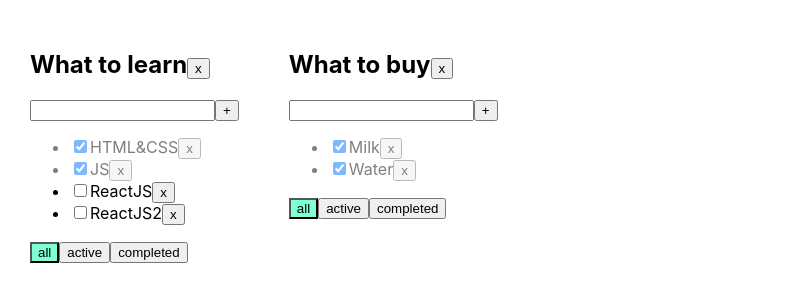
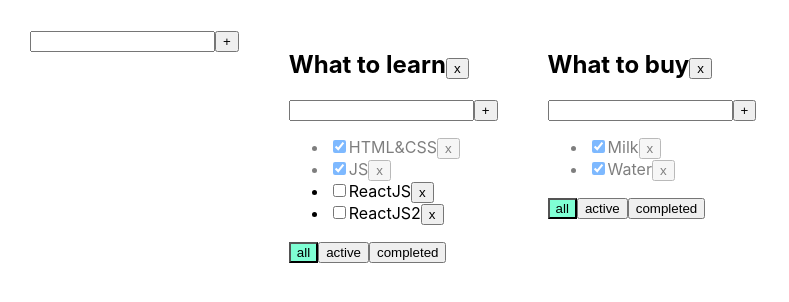
Before and after one commit to m-diana-dev/todolist-from-memory, a React (Create React App) app: page / in a window 1280 px wide. Shown: the top 302 px of the page, without its empty margins (0-789 px from the left). Built offline with nearby package versions, Linux system fonts and the light colour scheme.

Commit message:
lesson 6

```diff
--- a/src/App.tsx
+++ b/src/App.tsx
@@ -2,6 +2,7 @@ import React, {useState} from 'react';
 import './App.css';
 import {v1} from "uuid";
 import {TodoList} from "./TodoList";
+import {AddItemForm} from "./components/AddItemForm";
 
 export type FilterType = 'all' | 'active' | 'completed';
 
@@ -54,12 +55,25 @@ function App() {
         setTodoLists(todoLists.map(el => el.id === idTodoList ? {...el, filter} : el))
     }
 
+    const ChangeTaskTitle = (idTodoList: string, idTask: string, title: string) => {
+        setTasks({...tasks, [idTodoList]: tasks[idTodoList].map(el=>el.id===idTask ? {...el, title} : el)})
+    }
+
+    const ChangeTodoListTitle = (idTodoList: string, title: string) => {
+        setTodoLists(todoLists.map(el=>el.id===idTodoList ? {...el, title} : el))
+    }
     const addTask = (idTodoList: string, title: string) => {
         setTasks({...tasks, [idTodoList]: [{id: v1(), title, isDone: false}, ...tasks[idTodoList]]})
     }
 
     const ChangeTask = (idTodoList: string, idTask: string, isDone: boolean) => {
         setTasks({...tasks, [idTodoList]: tasks[idTodoList].map(el => el.id === idTask ? {...el, isDone} : el)})
+    }
+
+    const addTodoList = (title: string) => {
+        const newId = v1();
+        setTodoLists([...todoLists, {id: newId, title, filter: 'all'}])
+        setTasks({...tasks, [newId]: []})
     }
 
 
@@ -79,12 +93,15 @@ function App() {
                       DeleteTask={DeleteTask}
                       ChangeFilter={ChangeFilter}
                       addTask={addTask}
-                      ChangeTask={ChangeTask}/>
+                      ChangeTask={ChangeTask}
+                      ChangeTaskTitle={ChangeTaskTitle}
+                      ChangeTodoListTitle={ChangeTodoListTitle}/>
         )
     })
 
     return (
         <div className="App">
+            <AddItemForm addTitle={addTodoList}/>
             {todoListComponent}
         </div>
     );
--- a/src/TodoList.tsx
+++ b/src/TodoList.tsx
@@ -3,6 +3,8 @@ import './App.css';
 import {FilterType, TasksType, TaskType} from "./App";
 import {Button} from "./components/Button";
 import './App.css';
+import {AddItemForm} from "./components/AddItemForm";
+import {EditableSpan} from "./components/EditableSpan";
 
 type todoListPropsType = {
     id: string
@@ -15,11 +17,11 @@ type todoListPropsType = {
     ChangeFilter: (idTodoList: string, filter: FilterType) => void
     addTask: (idTodoList: string, title: string) => void
     ChangeTask: (idTodoList: string, idTask: string, isDone: boolean) => void
+    ChangeTaskTitle:(idTodoList: string, idTask: string, title: string)=>void
+    ChangeTodoListTitle: (idTodoList: string, title: string) => void
 }
 
 export function TodoList(props: todoListPropsType) {
-    const [inputTitle, setInputTitle] = useState('');
-    const [error, setError] = useState('');
     const OnTaskDelHandler = (idTask: string) => {
         props.DeleteTask(props.id, idTask);
     }
@@ -30,48 +32,35 @@ export function TodoList(props: todoListPropsType) {
         props.ChangeFilter(props.id, filterValue);
     }
 
-    const OnAddTaskHandler = () => {
-        if (inputTitle.trim() !== '') {
-            props.addTask(props.id, inputTitle.trim())
-            setInputTitle('');
-        } else {
-            setError('Error');
-        }
+    const OnChangeTaskHandler = (idTask: string, isDone: boolean) => {
+        props.ChangeTask(props.id, idTask, isDone);
     }
 
-
-    const OnChangeInputHandler = (e: ChangeEvent<HTMLInputElement>) => {
-        setInputTitle(e.currentTarget.value);
-        setError('');
+    const addTask = (title: string) => {
+        props.addTask(props.id, title)
     }
 
-    const onKeyDownHandler = (e: KeyboardEvent<HTMLInputElement>) => {
-        if(e.key === 'Enter'){
-            OnAddTaskHandler();
-        }
-    }
-
-    const OnChangeTaskHandler = (idTask: string, isDone: boolean) => {
-        props.ChangeTask(props.id, idTask, isDone);
+    const ChangeTodoListTitle = (title: string) => {
+        props.ChangeTodoListTitle(props.id, title)
     }
 
 
     return (
         <div>
             <h2>
-                {props.title}
+                <EditableSpan title={props.title} onChange={ChangeTodoListTitle}/>
                 <Button name={'x'} callback={OnTodoListDelHandler}/>
             </h2>
-            <input className={error ? 'error' : undefined} type="text" onChange={OnChangeInputHandler} onKeyDown={onKeyDownHandler}
-                   value={inputTitle}/>
-            <Button name={'+'} callback={OnAddTaskHandler}/>
-            {error && <div className='errorMessage'>{error}</div>}
+            <AddItemForm addTitle={addTask}/>
             <ul>
                 {props.tasks.map(el => {
+                    const ChangeTaskTitle = (title: string) => {
+                        props.ChangeTaskTitle(props.id, el.id, title)
+                    }
                     return (
                         <li key={el.id} className={el.isDone ? 'isDone' : undefined}>
                             <input type="checkbox" checked={el.isDone} onChange={(e:ChangeEvent<HTMLInputElement>) => OnChangeTaskHandler(el.id, e.currentTarget.checked)}/>
-                            <span>{el.title}</span>
+                            <EditableSpan title={el.title} onChange={ChangeTaskTitle}/>
                             <Button name={'x'} callback={() => OnTaskDelHandler(el.id)}/>
                         </li>
                     )
--- /dev/null
+++ b/src/components/AddItemForm.tsx
@@ -0,0 +1,37 @@
+import React, {ChangeEvent, KeyboardEvent, useState} from 'react';
+import {Button} from "./Button";
+
+
+type AddItemFormPropsType = {
+    addTitle: (title: string) => void
+}
+export const AddItemForm = (props: AddItemFormPropsType) => {
+    const [inputTitle, setInputTitle] = useState('');
+    const [error, setError] = useState('');
+    const OnChangeInputHandler = (e: ChangeEvent<HTMLInputElement>) => {
+        setInputTitle(e.currentTarget.value);
+        setError('');
+    }
+
+    const onKeyDownHandler = (e: KeyboardEvent<HTMLInputElement>) => {
+        if(e.key === 'Enter'){
+            OnAddTitleHandler();
+        }
+    }
+    const OnAddTitleHandler = () => {
+        if (inputTitle.trim() !== '') {
+            props.addTitle(inputTitle.trim())
+            setInputTitle('');
+        } else {
+            setError('Error');
+        }
+    }
+    return (
+        <div>
+            <input className={error ? 'error' : undefined} type="text" onChange={OnChangeInputHandler} onKeyDown={onKeyDownHandler}
+                   value={inputTitle}/>
+            <Button name={'+'} callback={OnAddTitleHandler}/>
+            {error && <div className='errorMessage'>{error}</div>}
+        </div>
+    );
+};
--- /dev/null
+++ b/src/components/EditableSpan.tsx
@@ -0,0 +1,25 @@
+import React, {ChangeEvent, useState} from 'react';
+
+type EditableSpanPropsType = {
+    title: string
+    onChange:(title: string)=>void
+}
+export const EditableSpan = (props: EditableSpanPropsType) => {
+    const [modeInput, setModeInput] = useState(false);
+    const [inputTitle, setInputTitle] = useState(props.title);
+    const onDoubleClickHandler = () => {
+        setModeInput(true);
+    }
+    const onBlurHandler = () => {
+        setModeInput(false);
+        props.onChange(inputTitle)
+    }
+    const onChangeHandler = (e:ChangeEvent<HTMLInputElement>) => {
+        setInputTitle(e.currentTarget.value)
+    }
+    return (
+        modeInput
+            ? <input autoFocus onBlur={onBlurHandler} value={inputTitle} onChange={onChangeHandler}/>
+            : <span onDoubleClick={onDoubleClickHandler}>{props.title}</span>
+    );
+};
```
